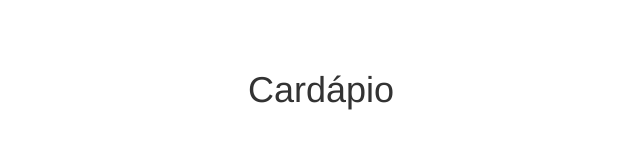
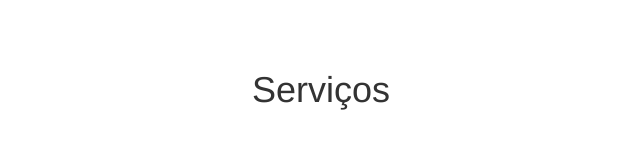
Before and after one commit to joaopedrocb/panjay_web, a plain HTML site: page Site Panjay/index.html in a window 1280 px wide. Shown: the part 1650-1798 px from the top of the page, 319-959 px from the left. Drawn offline with nearby package versions, Linux system fonts and the light colour scheme.

Commit message:
feat(index): changed Cardapio to Serviços

```diff
--- a/Site Panjay/index.html
+++ b/Site Panjay/index.html
@@ -40,7 +40,7 @@
     </section>
 
     <section id="projects">
-      <h1>Cardápio</h1>
+      <h1>Serviços</h1>
     </section>
 
     <section id="blog">
```
